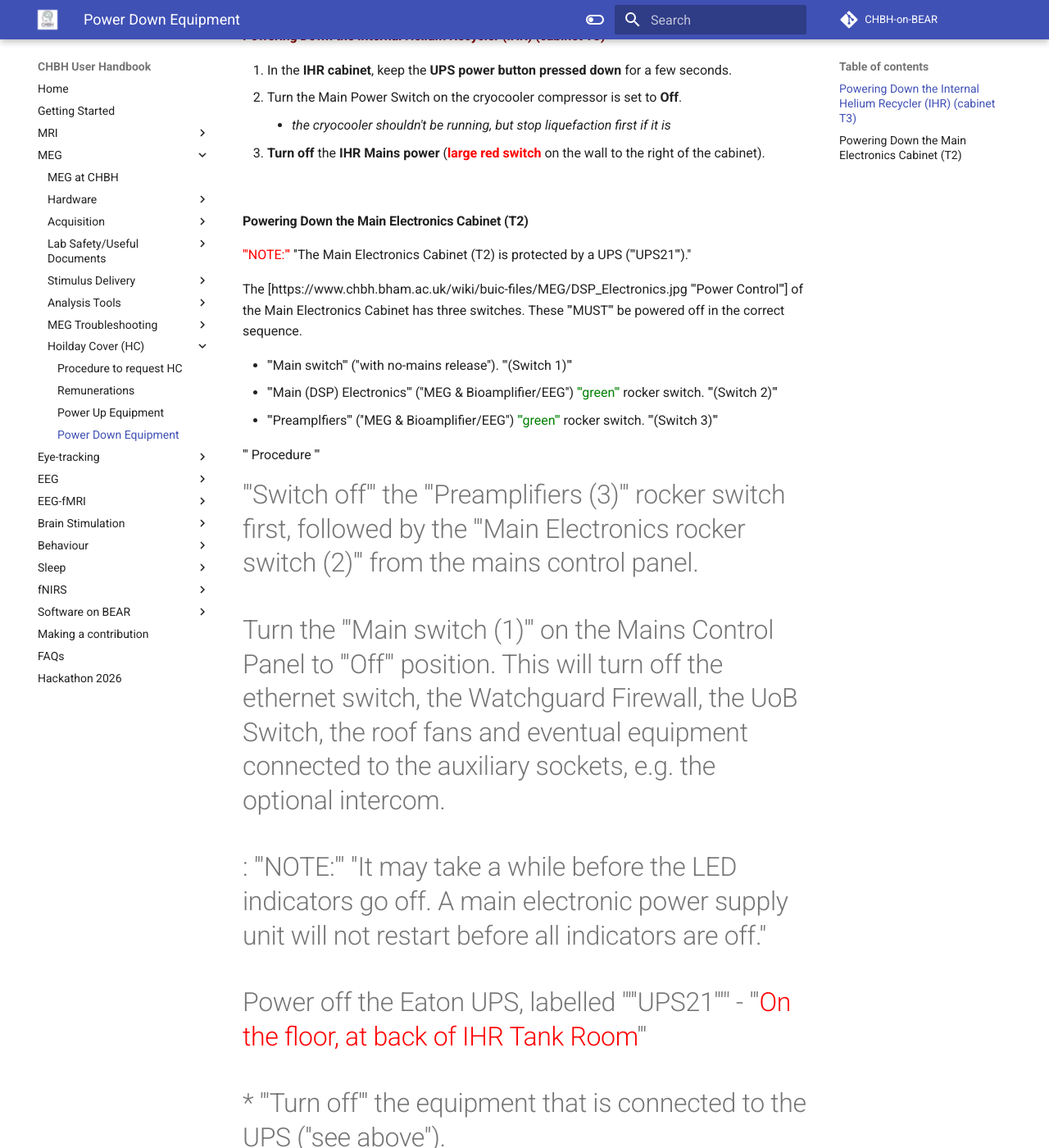
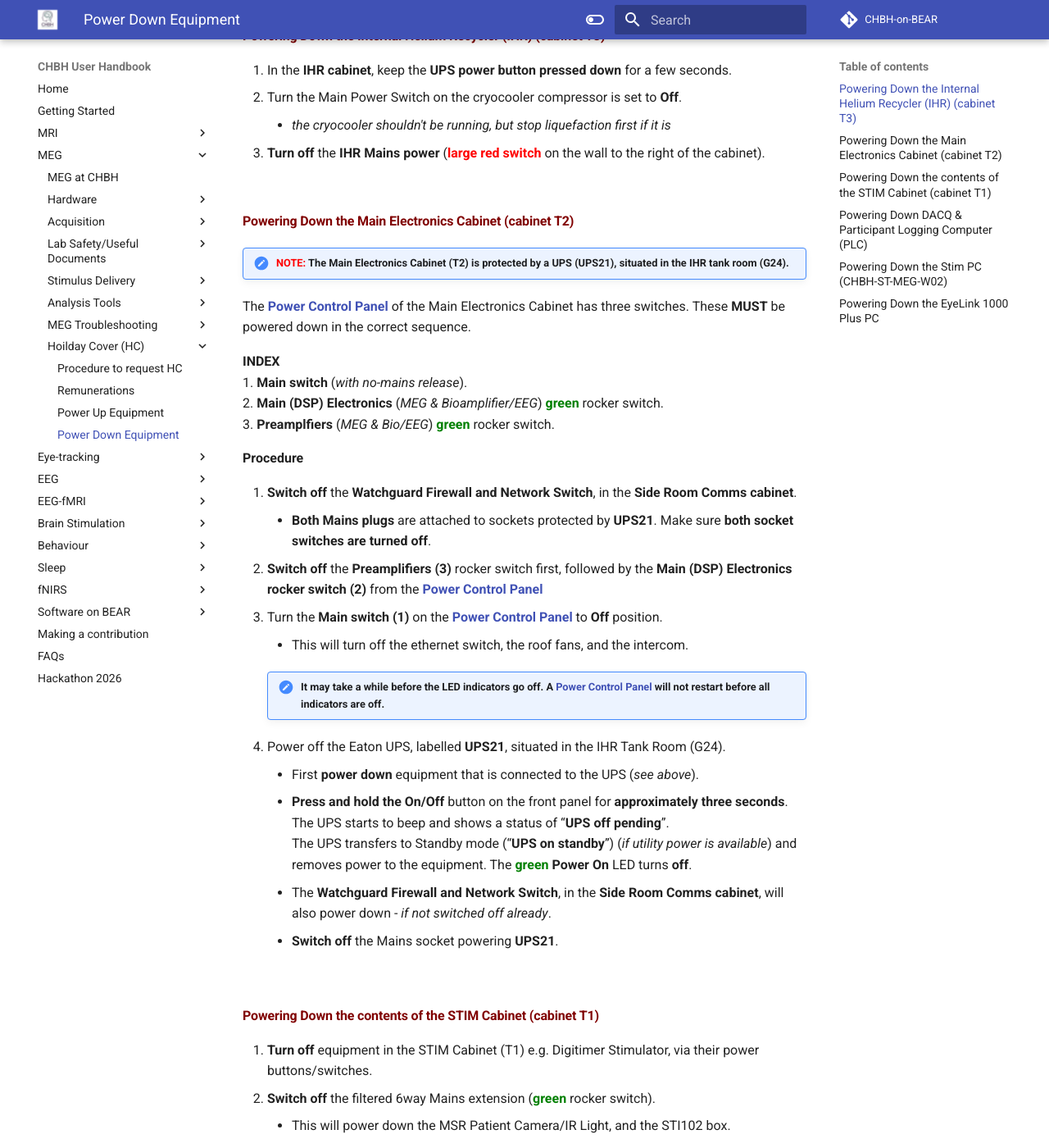
Before and after one commit to chbh-opensource/chbh-on-bear, an MkDocs documentation site: the page built from docs/meg/troubleshooting/power_down.md, in a window 1280 px wide and 1400 px high, scrolled down 319 px. Shown: the whole window at 82% size. Built offline with MkDocs 1.6.1 and Material for MkDocs 9.7.7, drawn with Linux system fonts in a browser that asks for light colours; comment, search, counter and statistics services are not loaded; some of the changed text lies outside the part shown.

Commit message:
Continuing with MEG HC repo

```diff
--- a/docs/meg/troubleshooting/power_down.md
+++ b/docs/meg/troubleshooting/power_down.md
@@ -14,90 +14,97 @@
 3. **Turn off** the **IHR Mains power** (**<span style="color:red">large red switch</span>** on the wall to the right of the cabinet).
 
 <br />
-#### Powering Down the Main Electronics Cabinet (T2)
+#### <span style="color:maroon">Powering Down the Main Electronics Cabinet (cabinet T2)</span>
 
-<span style="color:red">'''NOTE:'''</span> ''The Main Electronics Cabinet (T2) is protected by a UPS ('''UPS21''').''
+!!! note "<span style="color:red">NOTE:</span> The Main Electronics Cabinet (T2) is protected by a UPS (UPS21), situated in the IHR tank room (G24)."
 
-The [https://www.chbh.bham.ac.uk/wiki/buic-files/MEG/DSP_Electronics.jpg '''Power Control'''] of the Main Electronics Cabinet has three switches. These '''MUST''' be powered off in the correct sequence.
+The **[Power Control Panel](../../images/meg/DSP_Electronics.jpg)** of the Main Electronics Cabinet has three switches. These **MUST** be powered down in the correct sequence.
 
-* '''Main switch''' (''with no-mains release''). '''(Switch 1)''' <br />
-* '''Main (DSP) Electronics''' (''MEG & Bioamplifier/EEG'') <span style="color:green">'''green'''</span> rocker switch. '''(Switch 2)''' <br />
-* '''Preamplfiers''' (''MEG & Bioamplifier/EEG'') <span style="color:green">'''green'''</span> rocker switch. '''(Switch 3)'''
+**INDEX**<br />
+1. **Main switch** (*with no-mains release*). <br />
+2. **Main (DSP) Electronics** (*MEG & Bioamplifier/EEG*) **<span style="color:green">green</span>** rocker switch. <br />
+3. **Preamplfiers** (*MEG & Bio/EEG*) **<span style="color:green">green</span>** rocker switch.
 
-''' Procedure '''
+**Procedure**
 
-# '''Switch off''' the '''Preamplifiers (3)''' rocker switch first, followed by the '''Main Electronics rocker switch (2)''' from the mains control panel.
-# Turn the '''Main switch (1)''' on the Mains Control Panel to '''Off''' position. This will turn off the ethernet switch, the Watchguard Firewall, the UoB Switch, the roof fans and eventual equipment connected to the auxiliary sockets, e.g. the optional intercom.
-#: '''NOTE:''' ''It may take a while before the LED indicators go off. A main electronic power supply unit will not restart before all indicators are off.''
-# Power off the Eaton UPS, labelled "'''UPS21'''" - '''<span style="color:red">On the floor, at back of IHR Tank Room</span>'''
-#* '''Turn off''' the equipment that is connected to the UPS (''see above'').
-#* Press and hold the '''On/Off''' button on the front panel for approximately three seconds. <br /> The UPS starts to beep and shows a status of “'''UPS off pending…'''” <br /> The UPS transfers to Standby mode (if utility power is available) and removes power to the equipment. The green Power On LED turns off.
-#* '''Switch off''' the mains socket powering the UPS.
+1. **Switch off** the **Watchguard Firewall and Network Switch**, in the **Side Room Comms cabinet**.
+	- **Both Mains plugs** are attached to sockets protected by **UPS21**. Make sure **both socket switches are turned off**.
+2. **Switch off** the **Preamplifiers (3)** rocker switch first, followed by the **Main (DSP) Electronics rocker switch (2)** from the **[Power Control Panel](../../images/meg/DSP_Electronics.jpg)**
+3. Turn the **Main switch (1)** on the **[Power Control Panel](../../images/meg/DSP_Electronics.jpg)** to **Off** position.
+	- This will turn off the ethernet switch, the roof fans, and the intercom.
+	!!! Note "It may take a while before the LED indicators go off. A [Power Control Panel](../../images/meg/DSP_Electronics.jpg) will not restart before all indicators are off."
+4. Power off the Eaton UPS, labelled **UPS21**, situated in the IHR Tank Room (G24).
+	- First **power down** equipment that is connected to the UPS (*see above*).
+	- **Press and hold the On/Off** button on the front panel for **approximately three seconds**. <br /> The UPS starts to beep and shows a status of “**UPS off pending**”. <br /> The UPS transfers to Standby mode (“**UPS on standby**”) (*if utility power is available*) and removes power to the equipment. The **<span style="color:green">green</span> Power On** LED turns **off**.
+	- The **Watchguard Firewall and Network Switch**, in the **Side Room Comms cabinet**, will also power down - *if not switched off already*.
+	- **Switch off** the Mains socket powering **UPS21**.
 
 <br />
-#### Powering Down the contents of the STIM Cabinet (T1)
+#### <span style="color:maroon">Powering Down the contents of the STIM Cabinet (cabinet T1)</span>
 
-# '''Turn off''' equipment in the STIM Cabinet (T1) e.g. Digitimer Stimulator, via their power buttons/switches.
-# '''Switch off''' the filtered powerbar (green rocker switch).
-#* This will power down the MSR Patient Camera/IR Light.
+1. **Turn off** equipment in the STIM Cabinet (T1) e.g. Digitimer Stimulator, via their power buttons/switches.
+2. **Switch off** the filtered 6way Mains extension (**<span style="color:green">green</span>** rocker switch).
+	- This will power down the MSR Patient Camera/IR Light, and the STI102 box.
 
 <br />
-#### Powering Down DACQ & Participant Logging Computer (PLC)
-<span style="color:red">'''NOTE:'''</span>  ''Both the DACQ, it's Speakers, and the PLC are plugged into double power sockets protected by a UPS ('''UPS20''').''
+#### <span style="color:maroon">Powering Down DACQ & Participant Logging Computer (PLC)</span>
 
-''' Powering Down the DACQ Console "''Sinuhe''" '''
-# ''From Login Screen''.
-#* Bottom right corner, left mouse click, select "'''Shut Down'''".
-# ''If logged In''
-#* Exit Acquisition program, close Terminal windows etc.
-#* Bottom left corner, left click.
-#* Hover over "'''Leave'''", select "'''Shutdown'''".
-# '''Power off''' Monitor and Speakers.
-# '''Switch off''' the mains socket powering the DACQ.
+!!! note "<span style="color:red">NOTE:</span> The DACQ and its speakers are plugged into Control Room double power sockets protected by a UPS (UPS20), situated in the IHR tank room (G24).<br /> The PLC is plugged into the UPSs found on the floor of the Control Room (2 x APC Back-UPS 1400s)."
 
-''' Powering Down the Participant Logging Computer (PLC)'''
+**Powering Down the DACQ Console, "Sinuhe"**
 
-# '''Press''' the power button on the front of the PC.
-# '''Power off''' the Monitor.
-# '''Switch off''' the mains sockets powering the PC and Monitor.
+1. ''From Login Screen''.
+	- Bottom right corner, left mouse click, select "'''Shut Down'''".
+2.  ''If logged In''
+	- Exit Acquisition program, close Terminal windows etc.
+	- Bottom left corner, left click.
+	- Hover over "'''Leave'''", select "'''Shutdown'''".
+3. Power off''' Monitor and Speakers.
+4. Switch off''' the mains socket powering the DACQ.
 
-''' Power off the associated Eaton UPS, labelled "UPS20" ''' - '''<span style="color:red">On the floor, at back of IHR Tank Room</span>'''.
+**Powering Down the Participant Logging Computer (PLC)**
 
-# '''Turn off''' the equipment that is connected to the UPS (''see above'').
-# '''Press''' and hold the '''Off''' button on the front panel for approximately three seconds. <br /> The UPS starts to beep and shows a status of “'''UPS off pending…'''” <br /> The UPS transfers to Standby mode (if utility power is available) and removes power to the equipment. The green Power On LED turns off.
-# '''Switch off''' the mains socket powering the UPS.
+1. '''Press''' the power button on the front of the PC.
+2. '''Power off''' the Monitor.
+3. '''Switch off''' the mains sockets powering the PC and Monitor.
+
+**Power off the associated Eaton UPS, labelled "UPS20" - <span style="color:red">On the floor, at back of IHR Tank Room</span>**.
+
+1.  '''Turn off''' the equipment that is connected to the UPS (''see above'').
+2. '''Press''' and hold the '''Off''' button on the front panel for approximately three seconds. <br /> The UPS starts to beep and shows a status of “'''UPS off pending…'''” <br /> The UPS transfers to Standby mode (if utility power is available) and removes power to the equipment. The green Power On LED turns off.
+3. '''Switch off''' the mains socket powering the UPS.
 
 <br />
-#### Powering Down the MEG-STIM-01 and CHBH-ST-MEG-W02 PCs
+#### <span style="color:maroon">Powering Down the Stim PC (CHBH-ST-MEG-W02)</span>
 
-# '''Shutdown the PCs''' as you would normally ('''Windows 10''').
-# Switch off the '''Monitor'''
-# Switch off the '''PROPixx Controller'''.
-# ''(Switch off '''SOUNDPixx Controller''' and '''PC Speakers''' if used)''
-# Switch off the attached 8-way bar plug powering the KVM and network mini hub.
-# Shut down both '''APC Back-UPS 1400s.'''
-#* Press and hold the POWER button for at least 2 seconds. At the first beep, release the button and the UPS will turn off. A 2-second delay has been added to mitigate unintentional contact with the POWER button.
-#* '''''<span style="color:red">NOTE:</span>''' Make sure '''other equipment''' e.g. PROPixx Projector, EyeLink PC, '''is powered off BEFORE switching off ''' the APCs.''
-# Switch off the '''mains sockets''' powering the '''APCs'''.
-#* '''''NOTE:''' Mains sockets can be left '''switched on''' during normal, daily usage.''
-#* '''''NOTE:''' Only switch off '''in emergency''', or if equipment is being moved.''
+1.  '''Shutdown the PCs''' as you would normally ('''Windows 10''').
+2. Switch off the '''Monitor'''
+3. Switch off the '''PROPixx Controller'''.
+4. ''(Switch off '''SOUNDPixx Controller''' and '''PC Speakers''' if used)''
+5. Switch off the attached 8-way bar plug powering the KVM and network mini hub.
+6. Shut down both '''APC Back-UPS 1400s.'''
+	- Press and hold the POWER button for at least 2 seconds. At the first beep, release the button and the UPS will turn off. A 2-second delay has been added to mitigate unintentional contact with the POWER button.
+	- '''''<span style="color:red">NOTE:</span>''' Make sure '''other equipment''' e.g. PROPixx Projector, EyeLink PC, '''is powered off BEFORE switching off ''' the APCs.''
+7. Switch off the '''mains sockets''' powering the '''APCs'''.
+	- '''''NOTE:''' Mains sockets can be left '''switched on''' during normal, daily usage.''
+	- '''''NOTE:''' Only switch off '''in emergency''', or if equipment is being moved.''
 
 <br />
-#### Powering Down the EyeLink 1000 Plus PC
+#### <span style="color:maroon">Powering Down the EyeLink 1000 Plus PC</span>
 
-# After Data Acquisition etc., click/select "'''Exit EyeLink'''" on Host PC.
-#* Or click/select "'''Shutdown Host'''", click/select "'''YES'''" <span style="font-size:large">&rarr;</span> Point 3.
-# Click red "'''<span style="color:red">Shutdown</span>'''" button.
-# Turn off '''Monitor'''.
-# '''Turn off EyeLink battery''', unplug power cables from battery and FO Camera Head/IR Illuminator.
-# Replace lens cap, '''move FO Camera Head/IR Illuminator''' back to MSR white cabinet, carefully tidy up '''<span style="color:orange">orange</span>''' FO lead and place in cabinet.
-# '''Remove EyeLink battery''' from MSR and '''put battery on charge''' ''(if able to)''.
-#* '''Unplug''' battery once fully charged. '''Do not''' leave attached to the charger.
-# '''Switch off bar plug on table''' by EyeLink Host PC
-#* This ensures the ''actual'' '''EyeLink camera is powered down'''.
-# Shut down both '''APC Back-UPS 1400s.'''
-#* Press and hold the POWER button for at least 2 seconds. At the first beep, release the button and the UPS will turn off. A 2-second delay has been added to mitigate unintentional contact with the POWER button.
-#* '''''<span style="color:red">NOTE:</span>''' Make sure '''other equipment''' e.g. PROPixx Projector, EyeLink PC, '''is powered off BEFORE switching off ''' the APCs.''
-# Switch off the '''mains sockets''' powering the '''APCs'''.
-#* '''''NOTE:''' Mains sockets can be left '''switched on''' during normal, daily usage.''
-#* '''''NOTE:''' Only switch off '''in emergency''', or if equipment is being moved.''
+1. After Data Acquisition etc., click/select "'''Exit EyeLink'''" on Host PC.
+	- Or click/select "'''Shutdown Host'''", click/select "'''YES'''" <span style="font-size:large">&rarr;</span> Point 3.
+2. Click red "'''<span style="color:red">Shutdown</span>'''" button.
+3. Turn off '''Monitor'''.
+4.  '''Turn off EyeLink battery''', unplug power cables from battery and FO Camera Head/IR Illuminator.
+5. Replace lens cap, '''move FO Camera Head/IR Illuminator''' back to MSR white cabinet, carefully tidy up '''<span style="color:orange">orange</span>''' FO lead and place in cabinet.
+6.  '''Remove EyeLink battery''' from MSR and '''put battery on charge''' ''(if able to)''.
+	- '''Unplug''' battery once fully charged. '''Do not''' leave attached to the charger.
+7. '''Switch off bar plug on table''' by EyeLink Host PC
+	- This ensures the ''actual'' '''EyeLink camera is powered down'''.
+8. Shut down both '''APC Back-UPS 1400s.'''
+	- Press and hold the POWER button for at least 2 seconds. At the first beep, release the button and the UPS will turn off. A 2-second delay has been added to mitigate unintentional contact with the POWER button.
+	- '''''<span style="color:red">NOTE:</span>''' Make sure '''other equipment''' e.g. PROPixx Projector, EyeLink PC, '''is powered off BEFORE switching off ''' the APCs.''
+9. Switch off the '''mains sockets''' powering the '''APCs'''.
+	- '''''NOTE:''' Mains sockets can be left '''switched on''' during normal, daily usage.''
+	- '''''NOTE:''' Only switch off '''in emergency''', or if equipment is being moved.''
```
Also changed, not shown: docs/meg/index.md (+1 -1 lines), docs/meg/troubleshooting/power_up.md (+5 -3 lines).
